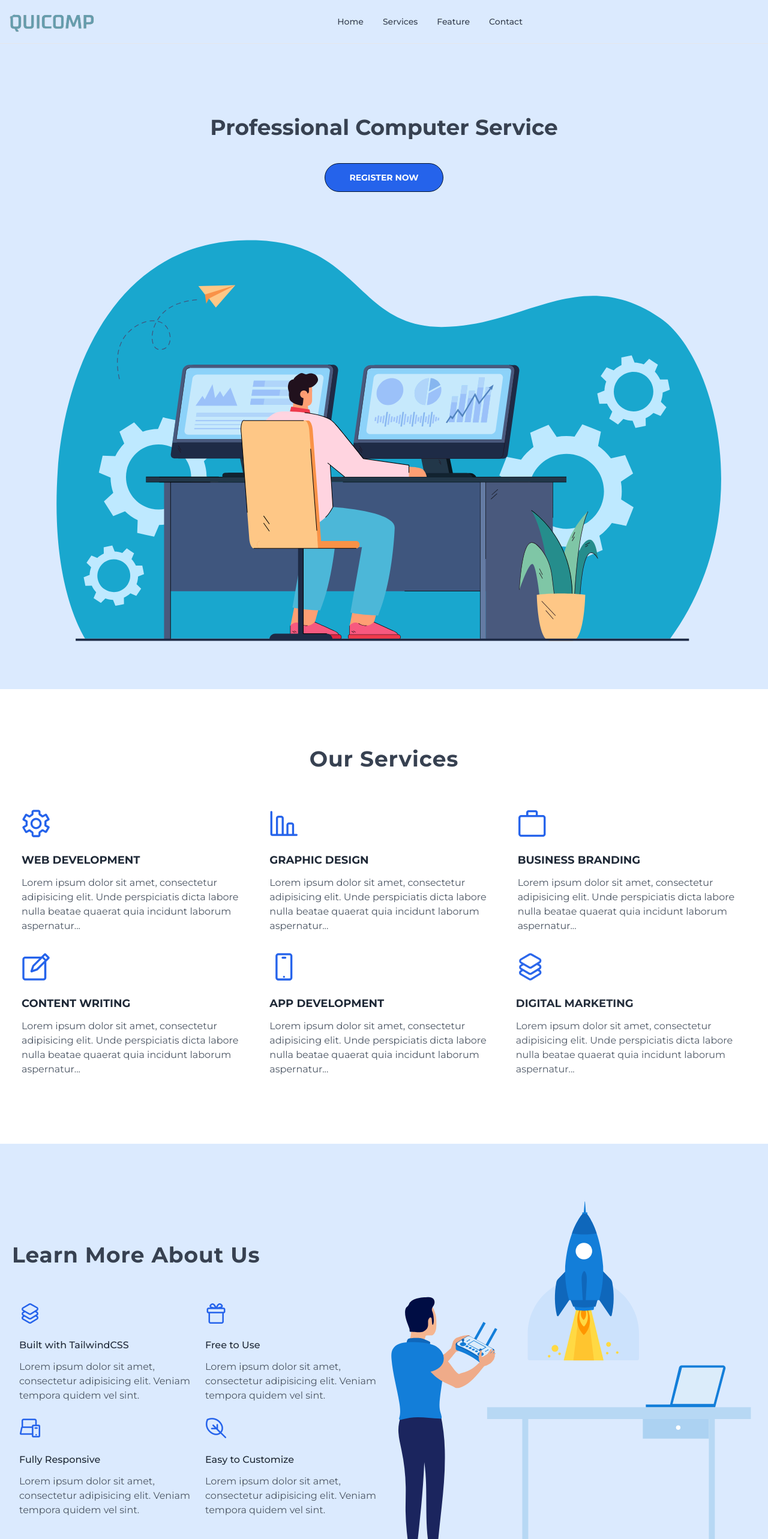
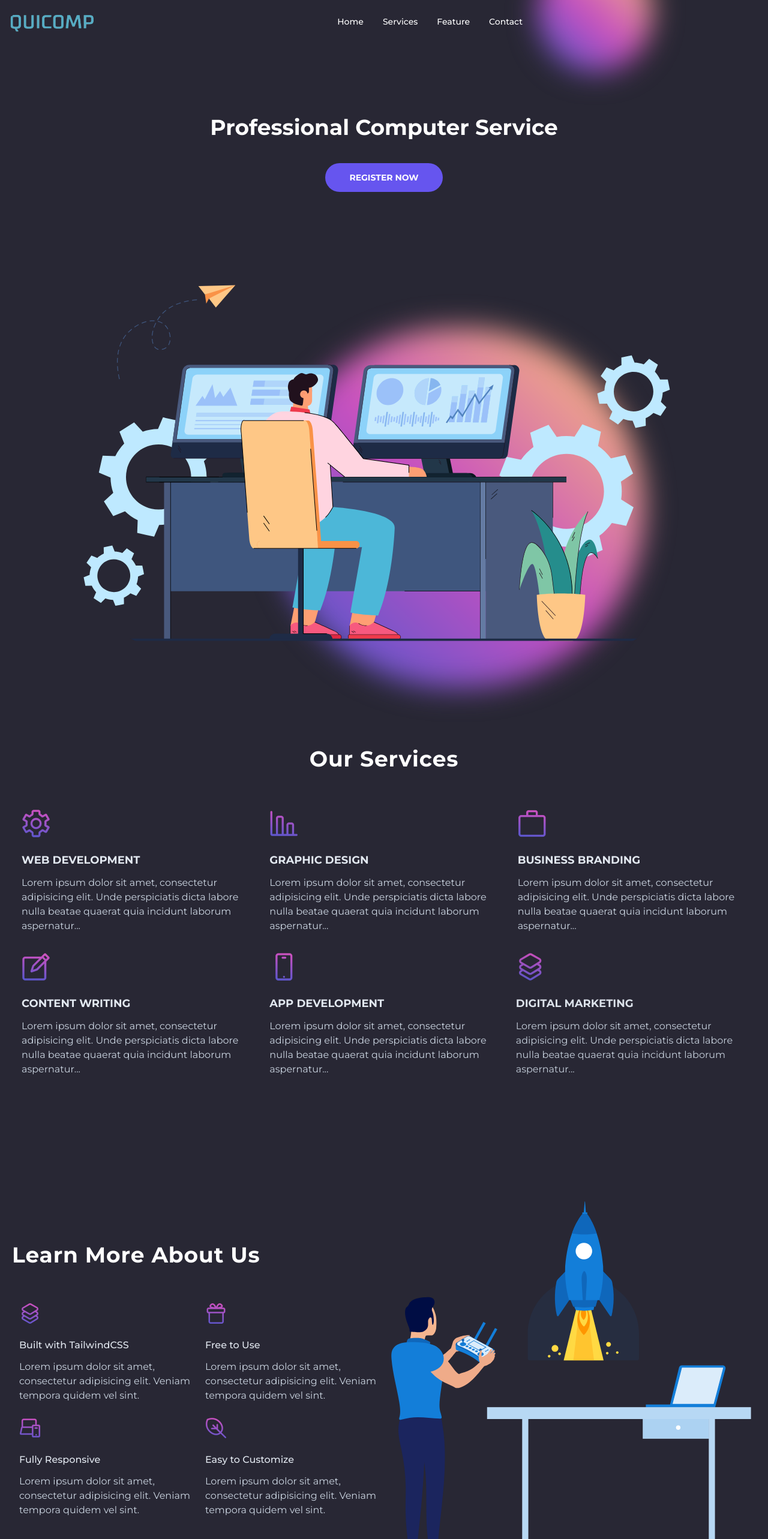
Before and after one commit to bungambohlah/quicomp.com, a React (Vite) app: page / in a window 1280 px wide. Shown: the top 2566 px of the page at 60% size. Built offline with nearby package versions, Linux system fonts and the light colour scheme; no server answers.

Commit message:
style: :lipstick: update UI style to implemen glassmorphism neon blur

```diff
--- a/src/components/domain/layouts/Feature.tsx
+++ b/src/components/domain/layouts/Feature.tsx
@@ -2,24 +2,24 @@ import FeatureSvg from '../../../features.svg';
 
 function Feature() {
   return (
-    <div id="features" className="py-24 bg-blue-100 dark:bg-[#146C94]">
+    <div id="features" className="py-24 bg-[#282734]">
       <div className="container-section">
         <div className="flex flex-wrap items-center">
           <div className="w-full lg:w-1/2">
             <div className="mb-5 lg:mb-0">
-              <h2 className="mb-12 section-heading dark:text-white" data-aos="fade-down" data-aos-delay="300">
+              <h2 className="mb-12 section-heading" data-aos="fade-down" data-aos-delay="300">
                 Learn More About Us
               </h2>
 
               <div className="flex flex-wrap" data-aos="fade-down" data-aos-delay="800">
                 <div className="w-full sm:w-1/2 lg:w-1/2">
                   <div className="m-3">
-                    <div className="text-4xl icon dark:text-sky-900">
+                    <div className="text-4xl icon text-sky-900">
                       <i className="lni lni-layers" />
                     </div>
                     <div className="features-content">
-                      <h4 className="feature-title dark:text-slate-200">Built with TailwindCSS</h4>
-                      <p className="dark:text-slate-300">
+                      <h4 className="feature-title">Built with TailwindCSS</h4>
+                      <p className="text-slate-300">
                         {' '}
                         Lorem ipsum dolor sit amet, consectetur adipisicing elit. Veniam tempora quidem vel sint.
                       </p>
@@ -28,12 +28,12 @@ function Feature() {
                 </div>
                 <div className="w-full sm:w-1/2 lg:w-1/2">
                   <div className="m-3">
-                    <div className="text-4xl icon dark:text-sky-900">
+                    <div className="text-4xl icon text-sky-900">
                       <i className="lni lni-gift" />
                     </div>
                     <div className="features-content">
-                      <h4 className="feature-title dark:text-slate-200">Free to Use</h4>
-                      <p className="dark:text-slate-300">
+                      <h4 className="feature-title">Free to Use</h4>
+                      <p className="text-slate-300">
                         {' '}
                         Lorem ipsum dolor sit amet, consectetur adipisicing elit. Veniam tempora quidem vel sint.
                       </p>
@@ -42,12 +42,12 @@ function Feature() {
                 </div>
                 <div className="w-full sm:w-1/2 lg:w-1/2">
                   <div className="m-3">
-                    <div className="text-4xl icon dark:text-sky-900">
+                    <div className="text-4xl icon text-sky-900">
                       <i className="lni lni-laptop-phone" />
                     </div>
                     <div className="features-content">
-                      <h4 className="feature-title dark:text-slate-200">Fully Responsive</h4>
-                      <p className="dark:text-slate-300">
+                      <h4 className="feature-title">Fully Responsive</h4>
+                      <p className="text-slate-300">
                         {' '}
                         Lorem ipsum dolor sit amet, consectetur adipisicing elit. Veniam tempora quidem vel sint.
                       </p>
@@ -56,12 +56,12 @@ function Feature() {
                 </div>
                 <div className="w-full sm:w-1/2 lg:w-1/2">
                   <div className="m-3">
-                    <div className="text-4xl icon dark:text-sky-900">
+                    <div className="text-4xl icon text-sky-900">
                       <i className="lni lni-leaf" />
                     </div>
                     <div className="features-content">
-                      <h4 className="feature-title dark:text-slate-200">Easy to Customize</h4>
-                      <p className="dark:text-slate-300">
+                      <h4 className="feature-title">Easy to Customize</h4>
+                      <p className="text-slate-300">
                         {' '}
                         Lorem ipsum dolor sit amet, consectetur adipisicing elit. Veniam tempora quidem vel sint.
                       </p>
--- a/src/components/domain/layouts/Header.tsx
+++ b/src/components/domain/layouts/Header.tsx
@@ -38,17 +38,18 @@ export const Header = () => {
 
   return (
     <header id="header-wrap" className="relative">
-      <nav className="navigation px-2 sm:px-4 py-2.5 fixed w-full z-20 top-0 left-0 border-b border-gray-200 bg-blue-100 dark:bg-[#146C94]/80 dark:border-none">
+      <div className="circle-header" />
+      <nav className="navigation px-2 sm:px-4 py-2.5 fixed w-full z-30 top-0 left-0 border-none">
         <div className="container flex flex-wrap items-center justify-between mx-auto">
           <Link to="/" className="flex items-center">
-            <img src={LogoText} className="h-6 mr-3 sm:h-9" alt="Company Logo" />
+            <img src={LogoText} className="h-6 mr-3 sm:h-9 contrast-150" alt="Company Logo" />
           </Link>
           <div className="flex gap-4 md:order-2">
             {state.state === 'UNKNOWN' ? null : state.state === 'SIGNED_OUT' ? null : (
               <Link to="/user/dashboard">
                 <button
                   type="button"
-                  className="inline-flex items-center p-2 text-white shadow-lg rounded-2xl bg-sky-600 text-md hover:bg-sky-500 focus:outline-none focus:ring-2 focus:ring-gray-200"
+                  className="inline-flex items-center p-2 text-white shadow-lg rounded-2xl btn text-md"
                 >
                   <span className="md:hidden">
                     <Squares2X2Icon className="w-6 h-6" />
@@ -59,7 +60,7 @@ export const Header = () => {
             )}
             <button
               type="button"
-              className="inline-flex items-center p-2 text-sm text-gray-500 rounded-lg md:hidden hover:bg-blue-200 focus:outline-none focus:ring-2 focus:ring-gray-200 dropdown dropdown-end dark:text-slate-300 dark:hover:bg-sky-500"
+              className="inline-flex items-center p-2 text-sm rounded-lg md:hidden focus:outline-none focus:ring-2 focus:ring-gray-200 dropdown dropdown-end text-slate-300 hover:bg-[#825aff]"
             >
               <span className="sr-only">Open main menu</span>
               <svg
@@ -76,13 +77,13 @@ export const Header = () => {
                 />
               </svg>
               <ul tabIndex={0} className="p-2 mt-10 shadow menu dropdown-content bg-base-100 rounded-box w-52 top-2">
-                <ListItem className="dark:text-white" />
+                <ListItem className="text-white" />
               </ul>
             </button>
           </div>
           <div className="items-center justify-between hidden w-full md:flex md:w-auto md:order-1" id="navbar-sticky">
             <ul className="flex flex-col p-4 mt-4 border border-gray-100 rounded-lg md:flex-row md:space-x-8 md:mt-0 md:text-sm md:font-medium md:border-0">
-              <ListItem className="block py-2 pl-3 pr-4 text-gray-700 rounded hover:bg-transparent md:hover:text-blue-700 md:p-0 dark:text-white" />
+              <ListItem className="block py-2 pl-3 pr-4 text-white rounded hover:bg-transparent md:hover:text-transparent md:hover:bg-clip-text md:hover:bg-gradient-to-r md:hover:from-[#4158d0] md:hover:via-[#c850c0] md:hover:to-[#ffcc70] md:p-0" />
             </ul>
           </div>
         </div>
--- a/src/components/domain/layouts/Hero.tsx
+++ b/src/components/domain/layouts/Hero.tsx
@@ -5,14 +5,11 @@ function Hero() {
   const { state } = useAuthState();
 
   return (
-    <section id="home" className="pt-48 pb-10 bg-blue-100 dark:bg-[#146C94]">
+    <section id="home" className="pt-48 pb-10 bg-[#282734]">
       <div className="container-section">
         <div className="flex justify-between">
           <div className="w-full text-center">
-            <h2
-              className="mb-10 text-lg font-bold leading-snug text-gray-700 sm:text-2xl md:text-4xl dark:text-white"
-              data-aos="fade-up"
-            >
+            <h2 className="mb-10 text-lg font-bold leading-snug text-white sm:text-2xl md:text-4xl" data-aos="fade-up">
               Professional Computer Service
             </h2>
             <div className="mb-10 text-center" data-aos="fade-up">
@@ -25,7 +22,8 @@ function Hero() {
               )}
             </div>
             <div className="text-center" data-aos="fade-up" data-aos-delay="1600">
-              <img className="mx-auto img-fluid dark:bg-opacity-50" src={HeroSvg} alt="Hero Company" />
+              <div className="absolute z-10 w-[50%] rounded-full blur-xl shadow-md shadow-black/10 left-[35%] top-[25%] h-[80%] bg-gradient-to-tr from-[#4158d0] via-[#c850c0] to-[#ffcc70]" />
+              <img className="relative z-20 mx-auto rounded-full img-fluid" src={HeroSvg} alt="Hero Company" />
             </div>
           </div>
         </div>
--- a/src/components/domain/layouts/Layout.tsx
+++ b/src/components/domain/layouts/Layout.tsx
@@ -12,7 +12,7 @@ function Layout() {
       <Footer />
       <a
         href="#"
-        className="fixed bottom-0 right-0 z-20 flex items-center justify-center w-10 h-10 mb-5 mr-5 text-lg text-white duration-300 bg-blue-600 rounded-full back-to-top hover:bg-blue-400"
+        className="fixed bottom-0 right-0 z-20 flex items-center justify-center w-10 h-10 mb-5 mr-5 text-lg text-white duration-300 bg-[#6655ef] rounded-full back-to-top hover:bg-[#825aff]"
         title="Back to Top"
       >
         <i className="lni lni-arrow-up" />
--- a/src/components/domain/layouts/Service.tsx
+++ b/src/components/domain/layouts/Service.tsx
@@ -1,9 +1,9 @@
 function Service() {
   return (
-    <section id="services" className="py-24">
+    <section id="services" className="py-24 bg-[#282734]">
       <div className="container-section">
         <div className="text-center">
-          <h2 className="mb-12 section-heading dark:text-white" data-aos="fade-down" data-aos-delay="300">
+          <h2 className="mb-12 section-heading" data-aos="fade-down" data-aos-delay="300">
             Our Services
           </h2>
         </div>
@@ -14,8 +14,8 @@ function Service() {
                 <i className="lni lni-cog" />
               </div>
               <div>
-                <h3 className="service-title dark:text-slate-200">Web Development</h3>
-                <p className="text-gray-600 dark:text-slate-300">
+                <h3 className="service-title">Web Development</h3>
+                <p className="text-slate-300">
                   Lorem ipsum dolor sit amet, consectetur adipisicing elit. Unde perspiciatis dicta labore nulla beatae
                   quaerat quia incidunt laborum aspernatur...
                 </p>
@@ -28,8 +28,8 @@ function Service() {
                 <i className="lni lni-bar-chart" />
               </div>
               <div>
-                <h3 className="service-title dark:text-slate-200">Graphic Design</h3>
-                <p className="text-gray-600 dark:text-slate-300">
+                <h3 className="service-title">Graphic Design</h3>
+                <p className="text-slate-300">
                   Lorem ipsum dolor sit amet, consectetur adipisicing elit. Unde perspiciatis dicta labore nulla beatae
                   quaerat quia incidunt laborum aspernatur...
                 </p>
@@ -42,8 +42,8 @@ function Service() {
                 <i className="lni lni-briefcase" />
               </div>
               <div>
-                <h3 className="service-title dark:text-slate-200">Business Branding</h3>
-                <p className="text-gray-600 dark:text-slate-300">
+                <h3 className="service-title">Business Branding</h3>
+                <p className="text-slate-300">
                   Lorem ipsum dolor sit amet, consectetur adipisicing elit. Unde perspiciatis dicta labore nulla beatae
                   quaerat quia incidunt laborum aspernatur...
                 </p>
@@ -56,8 +56,8 @@ function Service() {
                 <i className="lni lni-pencil-alt" />
               </div>
               <div>
-                <h3 className="service-title dark:text-slate-200">Content Writing</h3>
-                <p className="text-gray-600 dark:text-slate-300">
+                <h3 className="service-title">Content Writing</h3>
+                <p className="text-slate-300">
                   Lorem ipsum dolor sit amet, consectetur adipisicing elit. Unde perspiciatis dicta labore nulla beatae
                   quaerat quia incidunt laborum aspernatur...
                 </p>
@@ -70,8 +70,8 @@ function Service() {
                 <i className="lni lni-mobile" />
               </div>
               <div>
-                <h3 className="service-title dark:text-slate-200">App Development</h3>
-                <p className="text-gray-600 dark:text-slate-300">
+                <h3 className="service-title">App Development</h3>
+                <p className="text-slate-300">
                   Lorem ipsum dolor sit amet, consectetur adipisicing elit. Unde perspiciatis dicta labore nulla beatae
                   quaerat quia incidunt laborum aspernatur...
                 </p>
@@ -84,8 +84,8 @@ function Service() {
                 <i className="lni lni-layers" />
               </div>
               <div>
-                <h3 className="service-title dark:text-slate-200">Digital Marketing</h3>
-                <p className="text-gray-600 dark:text-slate-300">
+                <h3 className="service-title">Digital Marketing</h3>
+                <p className="text-slate-300">
                   Lorem ipsum dolor sit amet, consectetur adipisicing elit. Unde perspiciatis dicta labore nulla beatae
                   quaerat quia incidunt laborum aspernatur...
                 </p>
--- a/src/components/screens/404.tsx
+++ b/src/components/screens/404.tsx
@@ -4,7 +4,7 @@ function Page404() {
   return (
     <>
       <Head title="The page is not found" />
-      <div className="min-h-screen bg-gray-800">
+      <div className="min-h-screen bg-[#282734]">
         <div className="text-3xl font-bold text-center">
           <div>
             <h1>The page is not found.</h1>
--- a/src/index.css
+++ b/src/index.css
@@ -9,6 +9,7 @@ body {
     'Fira Sans', 'Droid Sans', 'Helvetica Neue', sans-serif;
   -webkit-font-smoothing: antialiased;
   -moz-osx-font-smoothing: grayscale;
+  background-color: #282734 !important;
 }
 
 code {
@@ -37,25 +38,25 @@ img {
 }
 
 p {
-  @apply text-gray-600;
+  @apply text-slate-300;
 }
 .btn {
-  @apply px-10 py-3 text-white duration-300 bg-blue-600 rounded-full;
+  @apply px-10 py-3 text-white duration-300 bg-[#6655ef] rounded-full border-none;
 }
 .btn:hover {
-  @apply bg-blue-500;
+  @apply bg-[#825aff];
 }
 .btn-disabled {
   @apply bg-gray-500;
 }
 .sticky {
-  @apply fixed shadow backdrop-blur-sm bg-blue-100/80 dark:bg-[#146C94]/80;
+  @apply fixed shadow backdrop-blur-sm bg-[#282734]/80;
 }
 .collapse.show {
   @apply block;
 }
 .toggler-icon {
-  @apply relative block duration-300 bg-gray-700;
+  @apply relative block duration-300 bg-[#45435a];
   height: 2px;
   width: 30px;
   margin: 6px 0;
@@ -72,26 +73,26 @@ p {
   transform: rotate(135deg);
 }
 .page-scroll {
-  @apply block px-5 py-2 text-gray-700 uppercase duration-300;
+  @apply block px-5 py-2 uppercase duration-300 text-slate-200;
 }
 .page-scroll.active,
 .page-scroll:hover {
-  @apply text-blue-600;
+  @apply text-transparent bg-clip-text bg-gradient-to-r from-[#4158d0] via-[#c850c0] to-[#ffcc70];
 }
 .section-heading {
-  @apply text-4xl font-bold tracking-wide text-gray-700;
+  @apply text-4xl font-bold tracking-wide text-white;
 }
 
 .icon {
-  @apply mb-4 text-blue-600 dark:text-sky-700;
+  @apply mb-4 text-transparent bg-clip-text bg-gradient-to-tr from-[#4158d0] via-[#c850c0] to-[#ffcc70];
 }
 
 .service-title {
-  @apply block mb-3 text-lg font-semibold text-gray-800 uppercase;
+  @apply block mb-3 text-lg font-semibold uppercase text-slate-200;
 }
 
 .feature-title {
-  @apply block mb-3 font-medium text-gray-800;
+  @apply block mb-3 font-medium text-slate-200;
 }
 
 .tns-nav {
@@ -115,7 +116,7 @@ p {
   @apply border-blue-600;
 }
 .contact-icon {
-  @apply flex items-center justify-center w-10 h-10 text-xl text-white bg-blue-600 rounded-full;
+  @apply flex items-center justify-center w-10 h-10 text-xl text-white bg-[#bb51ed] rounded-full;
 }
 
 .footer-links {
--- a/src/main.tsx
+++ b/src/main.tsx
@@ -1,6 +1,7 @@
 import React from 'react';
 import { createRoot } from 'react-dom/client';
 import './index.css';
+import './styles/circle.css';
 import { App } from '~/components/root/App';
 
 const container = document.getElementById('root');
--- /dev/null
+++ b/src/styles/circle.css
@@ -0,0 +1,22 @@
+.circle-header {
+  width: 15%;
+  height: 200px;
+  border-radius: 50%;
+  background-color: #4158d0;
+  background-image: linear-gradient(43deg, #4158d0 0%, #c850c0 46%, #ffcc70 100%);
+  z-index: 20;
+  position: absolute;
+  top: -80px;
+  left: 70%;
+  @apply blur-xl;
+}
+
+.glass {
+  /* From https://css.glass */
+  background: rgba(255, 255, 255, 0.2);
+  border-radius: 16px;
+  box-shadow: 0 4px 30px rgba(0, 0, 0, 0.1);
+  backdrop-filter: blur(5px);
+  -webkit-backdrop-filter: blur(5px);
+  border: 1px solid rgba(255, 255, 255, 0.3);
+}
```
Also changed, not shown: src/components/domain/layouts/Contact.tsx (+9 -15 lines), src/components/domain/layouts/Footer.tsx (+4 -13 lines), src/components/domain/layouts/user/Header.tsx (+4 -11 lines), src/hero.svg.
